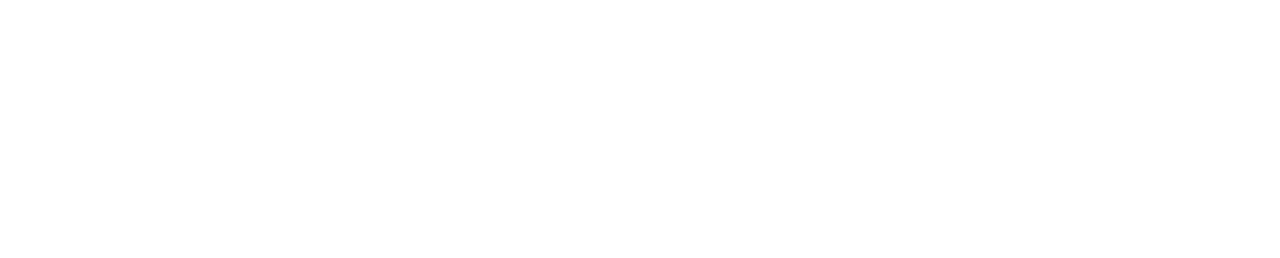
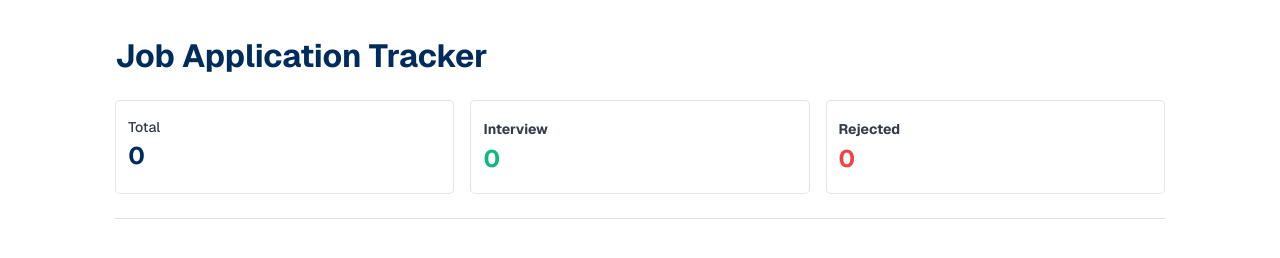
Before and after one commit to dev-riaz/my-4rth-assignment, a plain HTML site: page index.html in a window 1280 px wide. Drawn offline with nearby package versions, Linux system fonts and the light colour scheme.

Commit message:
header section design complet

```diff
--- a/index.html
+++ b/index.html
@@ -1,11 +1,50 @@
 <!DOCTYPE html>
 <html lang="en">
+
 <head>
     <meta charset="UTF-8">
     <meta name="viewport" content="width=device-width, initial-scale=1.0">
     <title>Job | Tracker</title>
+
+    <link rel="preconnect" href="https://fonts.googleapis.com">
+    <link rel="preconnect" href="https://fonts.gstatic.com" crossorigin>
+    <link href="https://fonts.googleapis.com/css2?family=Geist:wght@100..900&display=swap" rel="stylesheet">
+
+    <link href="https://cdn.jsdelivr.net/npm/daisyui@5" rel="stylesheet" type="text/css" />
+    <script src="https://cdn.jsdelivr.net/npm/@tailwindcss/browser@4"></script>
+
+    <style>
+        * {
+            font-family: "Geist", sans-serif;
+        }
+    </style>
+
 </head>
+
 <body>
+    <header>
+        <section class="w-[82%] mx-auto mt-8">
+            <div>
+                <h2 class="text-[#002C5C] text-[32px] font-bold">Job Application Tracker</h2>
+                <div class="flex gap-4 justify-between mt-5">
+                    <div class="bg-white flex-1 py-4 pl-3 border border-gray-500/20 rounded-[5px]">
+                        <p class="text-[#323B49] text-[14px] font-medium">Total</p>
+                        <h1 id="total" class="text-[#002C5C] text-[24px]
+                    font-bold">0</h1>
+                    </div>
+                    <div class="bg-white flex-1 py-4 pl-3 border border-gray-500/20 rounded-[5px]">
+                        <span class="text-[#323B49] text-[14px] font-bold">Interview</span>
+                        <h1 id="interview-count" class="text-[#10B981] text-[24px] font-bold">0</h1>
+                    </div>
+                    <div class="bg-white flex-1 py-4 pl-3 border border-gray-500/20 rounded-[5px]">
+                        <span class="text-[#323B49] text-[14px] font-bold">Rejected</span>
+                        <h1 id="rejected-count" class="text-[#EF4444] text-[24px] font-bold">0</h1>
+                    </div>
+                </div>
+            </div>
+            <hr class="mt-6 text-gray-300/70">
+        </section>
+    </header>
+</body>
 
-</body>
 </html>
```
Also changed, not shown: tailwind.config.js (added).
